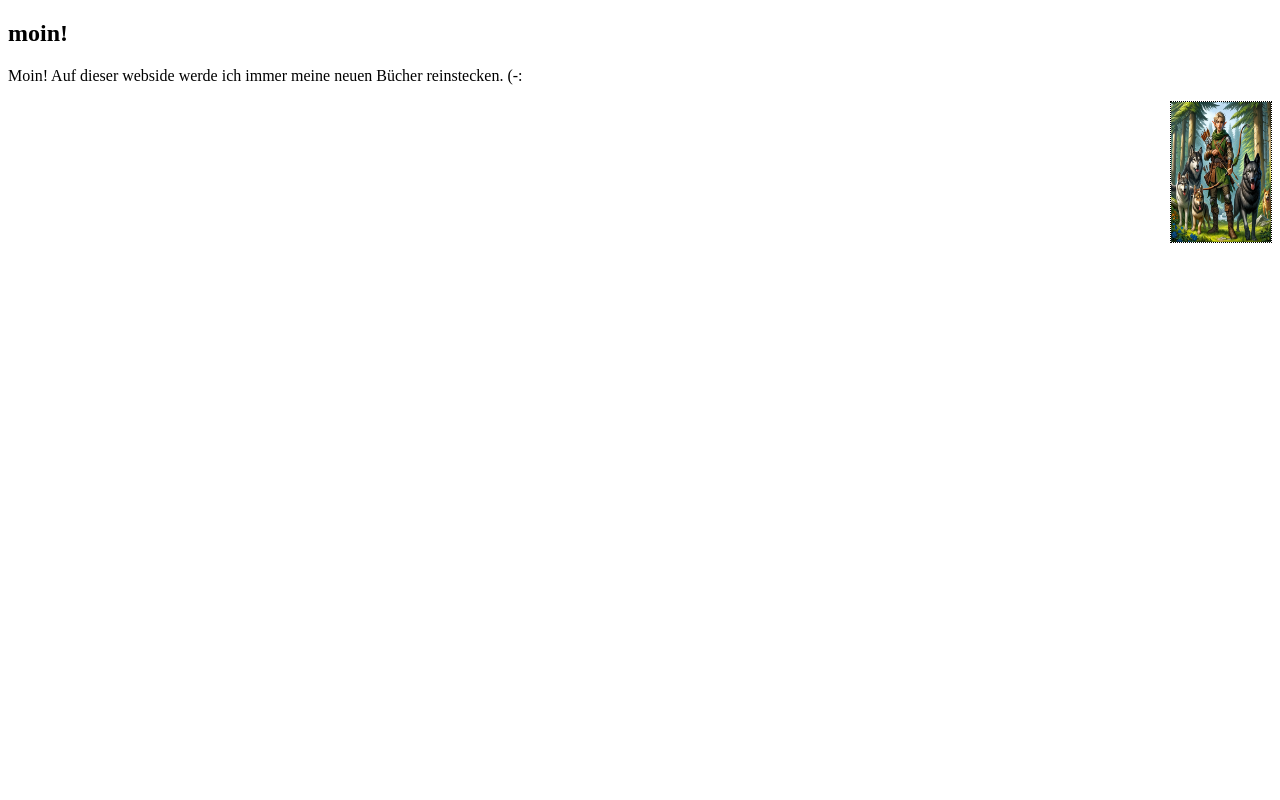
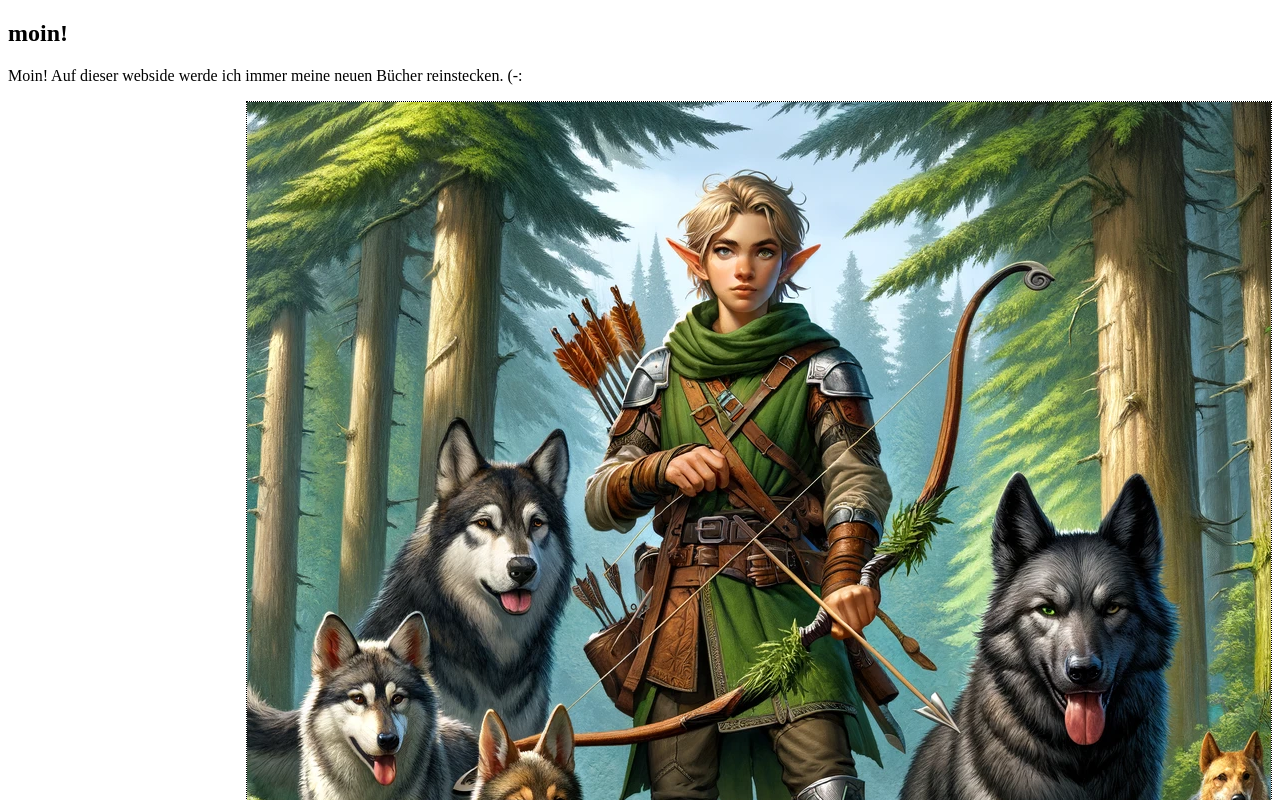
Before and after one commit to soysombranocturna/soysombranocturna.github.io, a plain HTML site: page index.html in a window 1280 px wide. Shown: the top 800 px of the page. Drawn offline with Linux system fonts and the light colour scheme.

Commit message:
removed image size

```diff
--- a/index.html
+++ b/index.html
@@ -16,7 +16,7 @@ img {
 <p>Moin! Auf dieser webside werde ich immer meine neuen Bücher reinstecken. (-:
 </p>
 
-<p><img src="images/legolast_resto.webp" width="100" height="140">
+<p><img src="images/legolast_resto.webp">
 
 </p>
 
```
